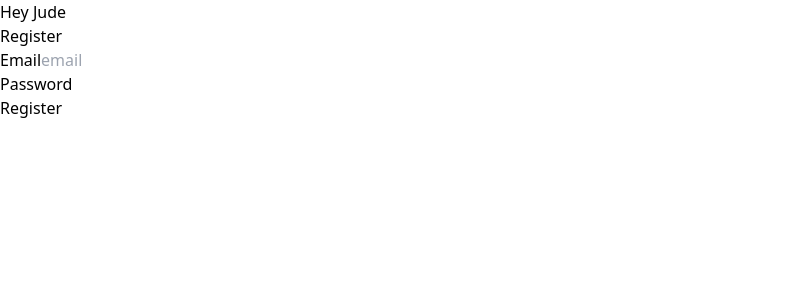
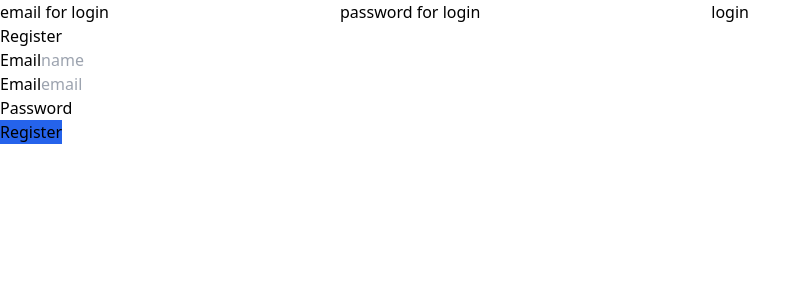
Before and after one commit to MtchedlishviliLevani/link-sharing-app, a React (Vite) app: page / in a window 1280 px wide. Shown: the top 300 px of the page, without its empty margins (0-811 px from the left). Built offline with nearby package versions, Linux system fonts and the light colour scheme.

Commit message:
feat(auth): add register and login functionality with Firebase (no UI/validation)

```diff
--- a/src/components/auth/Login.tsx
+++ b/src/components/auth/Login.tsx
@@ -1,9 +1,27 @@
+import { useAuth } from "@/hooks/useAuth"
+import { useState } from "react";
 
 function Login() {
+
+    const { handleLogin } = useAuth();
+
+    const [email, setEmail] = useState("");
+    const [password, setPassword] = useState("");
+
+
+
+    function onSubmit(e: React.FormEvent) {
+        e.preventDefault();
+        handleLogin(email, password)
+    }
     return (
-        <div>
-            Hey Jude
-        </div>
+        <form action="" onSubmit={onSubmit}>
+            <label htmlFor="">email for login</label>
+            <input type="email" value={email} onChange={(e) => setEmail(e.target.value)} />
+            <label>password for login</label>
+            <input type="password" value={password} onChange={(e) => setPassword(e.target.value)} />
+            <button type="submit">login</button>
+        </form>
     )
 }
 
--- a/src/components/auth/Register.tsx
+++ b/src/components/auth/Register.tsx
@@ -2,14 +2,31 @@ import { useAuth } from "@/hooks/useAuth";
 import { useState } from "react";
 
 function Register() {
-    const { handleSignUp, } = useAuth();  // Ensure you're accessing handleSignUp correctly
-    const [email, setEmail] = useState('');
-    const [password, setPassword] = useState('');
+    const { handleSignUp, } = useAuth();
+    const [formData, setFormData] = useState({ displayName: "", email: "", password: "" })
+    // const [displayName, setDisplayName] = useState("")
+    // const [email, setEmail] = useState('');
+    // const [password, setPassword] = useState('');
 
-    const handleSubmit = (e: React.FormEvent) => {
-        e.preventDefault();
-        handleSignUp(email, password);
-    };
+    // const handleSubmit = (e: React.FormEvent) => {
+    //     e.preventDefault();
+    //     handleSignUp(email, password);
+    // };
+
+    function handleSubmit(e: React.FormEvent) {
+        e.preventDefault()
+        const { displayName, email, password } = formData
+        handleSignUp(email, password, displayName)
+
+    }
+
+    function handleOnChange(e: React.ChangeEvent<HTMLInputElement>) {
+        const { name, value } = e.target;
+        setFormData((prev) => ({ ...prev, [name]: value }));
+
+    }
+
+    console.log(formData)
     return (
         <div>
             <h2>Register</h2>
@@ -17,10 +34,22 @@ function Register() {
                 <div>
                     <label>Email</label>
                     <input
+                        placeholder="name"
+                        type="text"
+                        name="displayName"
+                        value={formData?.displayName}
+                        onChange={handleOnChange}
+                        required
+                    />
+                </div>
+                <div>
+                    <label>Email</label>
+                    <input
                         placeholder="email"
                         type="email"
-                        value={email}
-                        onChange={(e) => setEmail(e.target.value)}
+                        name="email"
+                        value={formData?.email}
+                        onChange={handleOnChange}
                         required
                     />
                 </div>
@@ -28,12 +57,13 @@ function Register() {
                     <label>Password</label>
                     <input
                         type="password"
-                        value={password}
-                        onChange={(e) => setPassword(e.target.value)}
+                        name="password"
+                        value={formData.password}
+                        onChange={handleOnChange}
                         required
                     />
                 </div>
-                <button type="submit">Register</button>
+                <button className="bg-blue-600" type="submit">Register</button>
             </form>
 
         </div>
--- a/src/context/AuthProvider.tsx
+++ b/src/context/AuthProvider.tsx
@@ -16,9 +16,9 @@ function AuthProvider({ children }: { children: ReactNode }) {
             console.error(error)
         }
     }
-    const handleSignUp = async (email: string, password: string) => {
+    const handleSignUp = async (email: string, password: string, name: string) => {
         try {
-            const newUser = await signUpWithEmailAndPassword(email, password)
+            const newUser = await signUpWithEmailAndPassword(email, password, name)
             if (newUser) {
                 setUser(newUser)
             }
--- a/src/context/authContext.ts
+++ b/src/context/authContext.ts
@@ -5,7 +5,11 @@ export type UserType = null | undefined | User;
 export interface AuthContext {
   user: UserType;
   handleLogin: (email: string, password: string) => Promise<void>;
-  handleSignUp: (email: string, password: string) => Promise<void>;
+  handleSignUp: (
+    email: string,
+    password: string,
+    name: string
+  ) => Promise<void>;
   handleLoggout: () => Promise<void>;
 }
 export const authContext = createContext<AuthContext>({
--- a/src/firebase/firebase.ts
+++ b/src/firebase/firebase.ts
@@ -1,6 +1,6 @@
 // Import the functions you need from the SDKs you need
 import { initializeApp } from "firebase/app";
-import { getAnalytics } from "firebase/analytics";
+// import { getAnalytics } from "firebase/analytics";
 
 //added
 import { getAuth } from "firebase/auth";
@@ -21,5 +21,5 @@ const app = initializeApp(firebaseConfig);
 const auth = getAuth(app);
 
 //
-const analytics = getAnalytics(app);
+// const analytics = getAnalytics(app);
 export { auth };
--- a/src/services/authService.ts
+++ b/src/services/authService.ts
@@ -3,11 +3,13 @@ import {
   createUserWithEmailAndPassword,
   signInWithEmailAndPassword,
   signOut,
+  updateProfile,
 } from "firebase/auth";
 
 export const signUpWithEmailAndPassword = async (
   email: string,
-  password: string
+  password: string,
+  name: string
 ) => {
   try {
     const userCredential = await createUserWithEmailAndPassword(
@@ -15,6 +17,13 @@ export const signUpWithEmailAndPassword = async (
       email,
       password
     );
+    if (userCredential) {
+      {
+        await updateProfile(userCredential.user, {
+          displayName: name,
+        });
+      }
+    }
     return userCredential.user;
   } catch (error) {
     console.error(error, "something Error");
```
